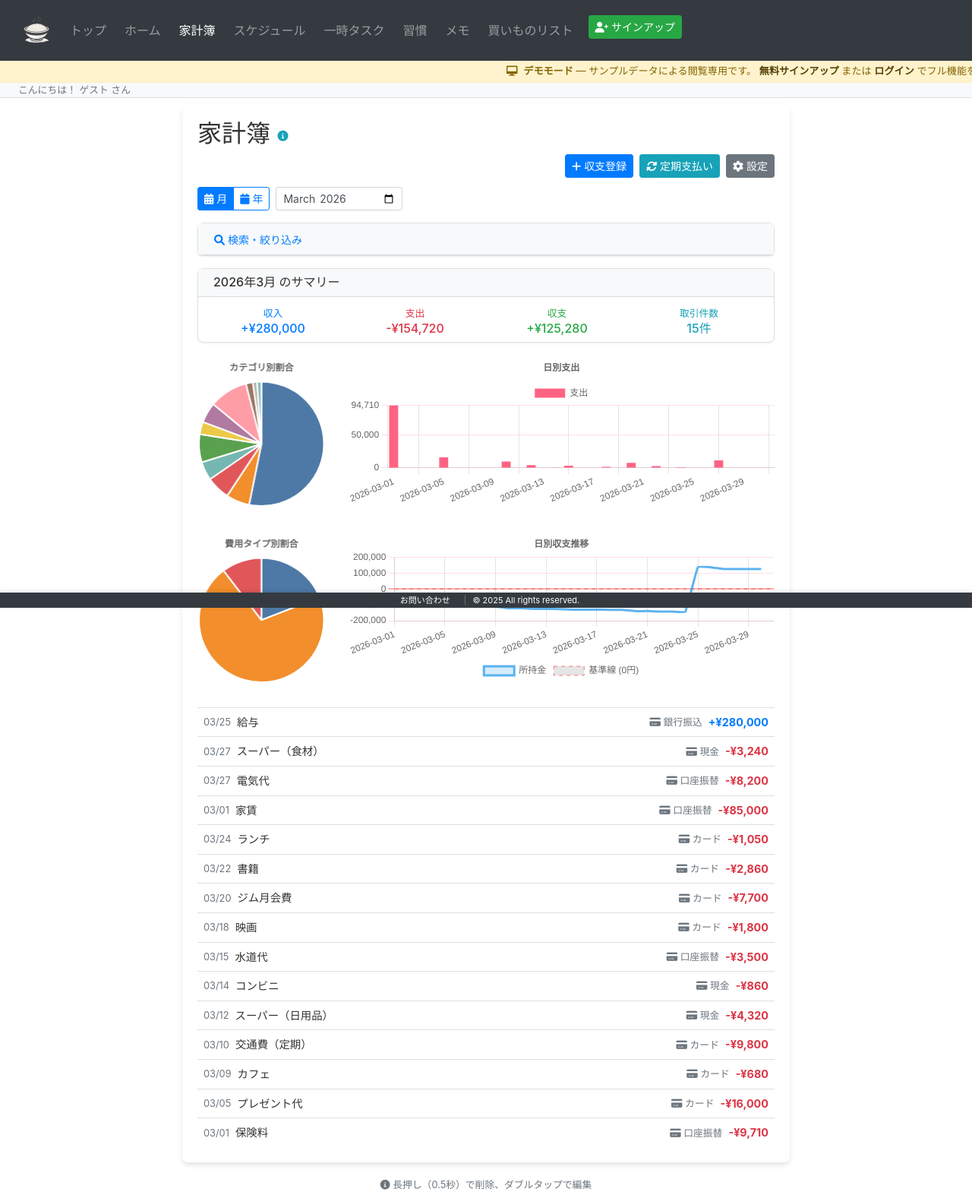
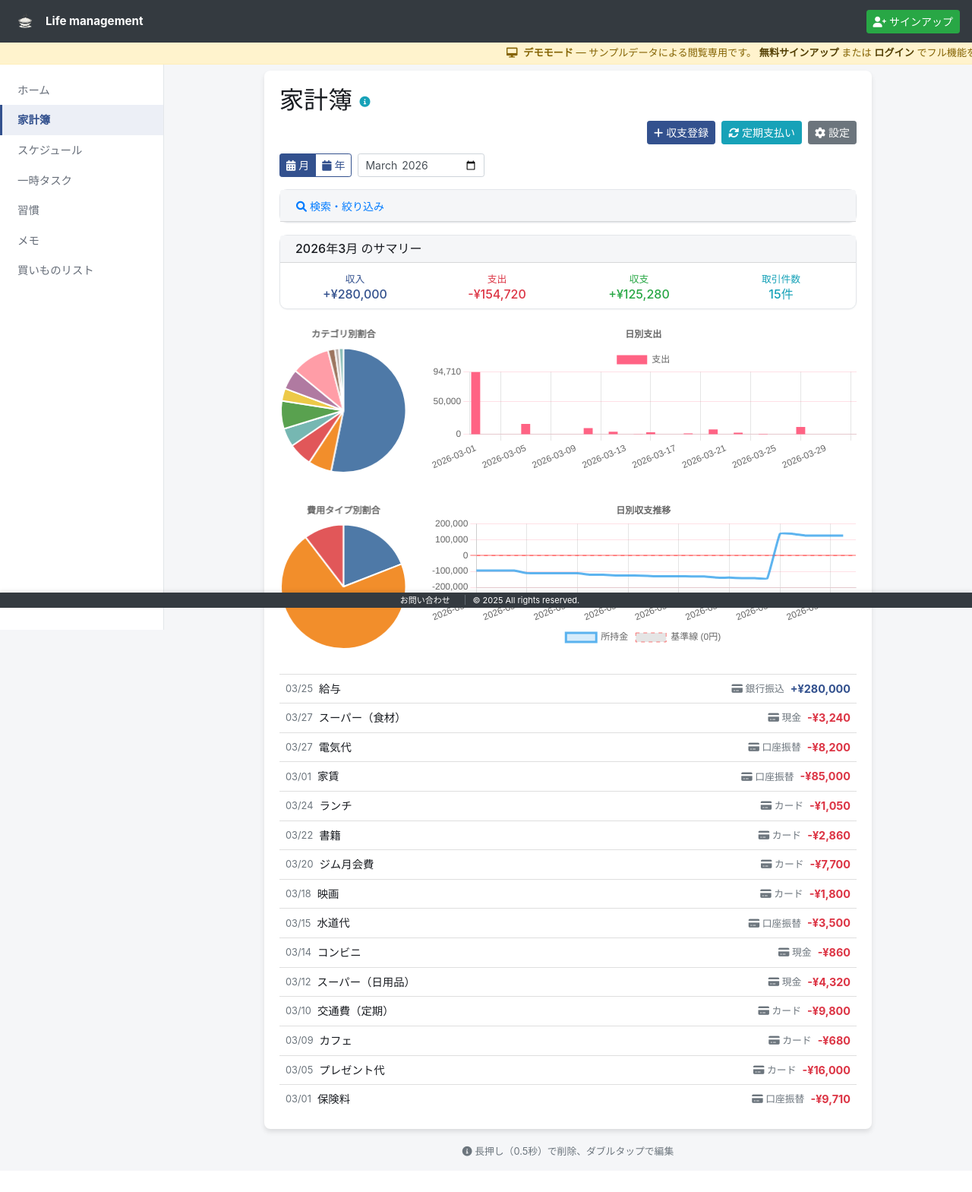
Before and after one commit to carbohydratepro/carbohydratepro-main, a Django app: page /demo/expenses/ in a window 1280 px wide. Shown: the whole page at 76% size. After the commit the page ends 1522 px from the top, so only its background shows below. Run offline with Django 3.2, Linux system fonts and the light colour scheme; parts of the project's set-up code (start-up, migrations or seed data) failed here and were passed over; some libraries are stand-ins or nearby versions.

Commit message:
UIを刷新（サイドバー+モバイルボトムタブのアプリシェルに変更）
- ナビゲーションをデスクトップは左サイドバー、モバイルは下部タブ
  （ホーム/家計簿/予定/習慣/その他）に変更。ヘッダー帯は従来の
  ダークカラーを維持し、ブランドとアカウントメニューのみ配置。
- デザイントークンを刷新（藍 #33518e アクセント・寒色ニュートラル・
  グレー背景）。Bootstrap の primary 系クラスもトークンに追従させた。
- ログイン済みの認証系画面（マイページ等）も同じシェルに統一。
  未ログインページは従来のトップナビを維持。
- デモモード対応（デモ用リンク切替・サインアップ導線）。
- 挨拶バーを廃止し、旧 _header.html を削除。
- Djangoテスト5件・E2E（E2E-RESP-002）を追加。

Co-Authored-By: Claude Fable 5 <noreply@anthropic.com>
Claude-Session: https://claude.ai/code/session_01MMFf5PjYk3sLrSjBP4vSxy

```diff
--- /dev/null
+++ b/app/templates/app/_bottomnav.html
@@ -0,0 +1,50 @@
+{# ボトムタブナビゲーション（モバイルのみ表示。デスクトップは _sidebar.html） #}
+{% with url_name=request.resolver_match.url_name %}
+<nav class="app-bottomnav" aria-label="ボトムナビゲーション">
+  <a class="bottomnav-item {% if url_name == 'dashboard' or url_name == 'demo_home' %}active{% endif %}"
+     href="{% if is_demo %}{% url 'demo_home' %}{% else %}{% url 'dashboard' %}{% endif %}">
+    <svg viewBox="0 0 24 24" aria-hidden="true"><path d="M3.5 10.5 12 4l8.5 6.5V20h-5.5v-5.5h-6V20H3.5z"/></svg>
+    ホーム
+  </a>
+  <a class="bottomnav-item {% if url_name == 'expense_list' or url_name == 'demo_expenses' %}active{% endif %}"
+     href="{% if is_demo %}{% url 'demo_expenses' %}{% else %}{% url 'expense_list' %}{% endif %}">
+    <svg viewBox="0 0 24 24" aria-hidden="true"><rect x="3" y="6" width="18" height="13" rx="2.5"/><path d="M3 10h18"/></svg>
+    家計簿
+  </a>
+  <a class="bottomnav-item {% if url_name == 'task_list' or url_name == 'demo_tasks' %}active{% endif %}"
+     href="{% if is_demo %}{% url 'demo_tasks' %}{% else %}{% url 'task_list' %}{% endif %}">
+    <svg viewBox="0 0 24 24" aria-hidden="true"><rect x="3.5" y="5" width="17" height="15.5" rx="2.5"/><path d="M3.5 9.5h17M8 3v4M16 3v4"/></svg>
+    予定
+  </a>
+  <a class="bottomnav-item {% if url_name == 'habit_dashboard' or url_name == 'demo_habits' %}active{% endif %}"
+     href="{% if is_demo %}{% url 'demo_habits' %}{% else %}{% url 'habit_dashboard' %}{% endif %}">
+    <svg viewBox="0 0 24 24" aria-hidden="true"><circle cx="12" cy="12" r="8.5"/><path d="m8.5 12.5 2.4 2.4 4.6-5.3"/></svg>
+    習慣
+  </a>
+  <div class="dropup d-flex">
+    <button type="button" class="bottomnav-item" data-toggle="dropdown"
+            aria-haspopup="true" aria-expanded="false" aria-label="その他のメニュー">
+      <svg viewBox="0 0 24 24" aria-hidden="true"><circle cx="5.5" cy="12" r="1.4"/><circle cx="12" cy="12" r="1.4"/><circle cx="18.5" cy="12" r="1.4"/></svg>
+      その他
+    </button>
+    <div class="dropdown-menu dropdown-menu-right">
+      {% if is_demo %}
+        <a class="dropdown-item" href="{% url 'demo_board' %}">一時タスク</a>
+        <a class="dropdown-item" href="{% url 'demo_memos' %}">メモ</a>
+        <a class="dropdown-item" href="{% url 'demo_shopping' %}">買いものリスト</a>
+        <div class="dropdown-divider"></div>
+        <a class="dropdown-item" href="{% url 'signup' %}">サインアップ</a>
+      {% else %}
+        <a class="dropdown-item" href="{% url 'temp_task_board' %}">一時タスク</a>
+        <a class="dropdown-item" href="{% url 'memo_list' %}">メモ</a>
+        <a class="dropdown-item" href="{% url 'shopping_list' %}">買いものリスト</a>
+        {% if user.is_superuser %}
+          <a class="dropdown-item" href="{% url 'manage_dashboard' %}">管理</a>
+        {% endif %}
+        <div class="dropdown-divider"></div>
+        <a class="dropdown-item" href="{% url 'contact' %}">お問い合わせ</a>
+      {% endif %}
+    </div>
+  </div>
+</nav>
+{% endwith %}
--- a/app/templates/app/_header.html
+++ /dev/null
@@ -1,84 +0,0 @@
-{% load static %}
-<!-- ナビバー -->
-<nav class="navbar navbar-expand-md navbar-dark bg-dark">
-    <div class="d-flex justify-content-center align-items-center">
-      <img src="{% static 'app/rice-icon-mono.png' %}" alt="Menu" style="width: 64px; height: 64px;">
-    </div>
-    <button class="navbar-toggler" type="button" data-toggle="collapse" data-target="#navbarSupportedContent" aria-controls="navbarSupportedContent" aria-expanded="false" aria-label="Toggle navigation">
-      <span class="navbar-toggler-icon"></span>
-    </button>
-
-    <div class="collapse navbar-collapse" id="navbarSupportedContent">
-      <ul class="navbar-nav mr-auto">
-        <li class="nav-item m-1">
-          <a class="nav-link" href="{% url 'top' %}">トップ</a>
-        </li>
-        {% if is_demo %}
-        <!-- デモモード用ナビ -->
-        <li class="nav-item m-1">
-          <a class="nav-link {% if request.resolver_match.url_name == 'demo_home' %}active{% endif %}"
-             href="{% url 'demo_home' %}">ホーム</a>
-        </li>
-        <li class="nav-item m-1">
-          <a class="nav-link {% if request.resolver_match.url_name == 'demo_expenses' %}active{% endif %}"
-             href="{% url 'demo_expenses' %}">家計簿</a>
-        </li>
-        <li class="nav-item m-1">
-          <a class="nav-link {% if request.resolver_match.url_name == 'demo_tasks' %}active{% endif %}"
-             href="{% url 'demo_tasks' %}">スケジュール</a>
-        </li>
-        <li class="nav-item m-1">
-          <a class="nav-link {% if request.resolver_match.url_name == 'demo_board' %}active{% endif %}"
-             href="{% url 'demo_board' %}">一時タスク</a>
-        </li>
-        <li class="nav-item m-1">
-          <a class="nav-link {% if request.resolver_match.url_name == 'demo_habits' %}active{% endif %}"
-             href="{% url 'demo_habits' %}">習慣</a>
-        </li>
-        <li class="nav-item m-1">
-          <a class="nav-link {% if request.resolver_match.url_name == 'demo_memos' %}active{% endif %}"
-             href="{% url 'demo_memos' %}">メモ</a>
-        </li>
-        <li class="nav-item m-1">
-          <a class="nav-link {% if request.resolver_match.url_name == 'demo_shopping' %}active{% endif %}"
-             href="{% url 'demo_shopping' %}">買いものリスト</a>
-        </li>
-        <li class="nav-item m-1">
-          <a href="{% url 'signup' %}" class="btn btn-success btn-sm ml-1 my-auto">
-            <i class="fas fa-user-plus"></i> サインアップ
-          </a>
-        </li>
-        {% elif user.is_authenticated %}
-        <!-- ログイン済みユーザー用ナビ -->
-        <li class="nav-item m-1">
-          <a class="nav-link" href="{% url 'dashboard' %}">ホーム</a>
-        </li>
-        <li class="nav-item m-1">
-          <a class="nav-link" href="{% url 'expense_list' %}">家計簿</a>
-        </li>
-        <li class="nav-item m-1">
-          <a class="nav-link" href="{% url 'task_list' %}">スケジュール</a>
-        </li>
-        <li class="nav-item m-1">
-          <a class="nav-link" href="{% url 'temp_task_board' %}">一時タスク</a>
-        </li>
-        <li class="nav-item m-1">
-          <a class="nav-link" href="{% url 'habit_dashboard' %}">習慣</a>
-        </li>
-        <li class="nav-item m-1">
-          <a class="nav-link" href="{% url 'memo_list' %}">メモ</a>
-        </li>
-        <li class="nav-item m-1">
-          <a class="nav-link" href="{% url 'shopping_list' %}">買いものリスト</a>
-        </li>
-        {% if user.is_superuser %}
-        <li class="nav-item m-1">
-          <a class="nav-link" href="{% url 'manage_dashboard' %}"><i class="fas fa-cogs"></i> 管理</a>
-        </li>
-        {% endif %}
-        {% endif %}
-      </ul>
-      {% include "registration/_account_menu.html" %}
-    </div>
-
-  </nav>
--- /dev/null
+++ b/app/templates/app/_sidebar.html
@@ -0,0 +1,28 @@
+{# サイドバーナビゲーション（デスクトップのみ表示。モバイルは _bottomnav.html） #}
+{% with url_name=request.resolver_match.url_name %}
+<aside class="app-sidebar" aria-label="サイドバー">
+  <nav aria-label="メイン">
+    {% if is_demo %}
+      <a class="side-link {% if url_name == 'demo_home' %}active{% endif %}" href="{% url 'demo_home' %}">ホーム</a>
+      <a class="side-link {% if url_name == 'demo_expenses' %}active{% endif %}" href="{% url 'demo_expenses' %}">家計簿</a>
+      <a class="side-link {% if url_name == 'demo_tasks' %}active{% endif %}" href="{% url 'demo_tasks' %}">スケジュール</a>
+      <a class="side-link {% if url_name == 'demo_board' %}active{% endif %}" href="{% url 'demo_board' %}">一時タスク</a>
+      <a class="side-link {% if url_name == 'demo_habits' %}active{% endif %}" href="{% url 'demo_habits' %}">習慣</a>
+      <a class="side-link {% if url_name == 'demo_memos' %}active{% endif %}" href="{% url 'demo_memos' %}">メモ</a>
+      <a class="side-link {% if url_name == 'demo_shopping' %}active{% endif %}" href="{% url 'demo_shopping' %}">買いものリスト</a>
+    {% else %}
+      <a class="side-link {% if url_name == 'dashboard' %}active{% endif %}" href="{% url 'dashboard' %}">ホーム</a>
+      <a class="side-link {% if url_name == 'expense_list' %}active{% endif %}" href="{% url 'expense_list' %}">家計簿</a>
+      <a class="side-link {% if url_name == 'task_list' %}active{% endif %}" href="{% url 'task_list' %}">スケジュール</a>
+      <a class="side-link {% if url_name == 'temp_task_board' %}active{% endif %}" href="{% url 'temp_task_board' %}">一時タスク</a>
+      <a class="side-link {% if url_name == 'habit_dashboard' %}active{% endif %}" href="{% url 'habit_dashboard' %}">習慣</a>
+      <a class="side-link {% if url_name == 'memo_list' %}active{% endif %}" href="{% url 'memo_list' %}">メモ</a>
+      <a class="side-link {% if url_name == 'shopping_list' %}active{% endif %}" href="{% url 'shopping_list' %}">買いものリスト</a>
+      {% if user.is_superuser %}
+        <div class="side-divider"></div>
+        <a class="side-link {% if url_name == 'manage_dashboard' %}active{% endif %}" href="{% url 'manage_dashboard' %}">管理</a>
+      {% endif %}
+    {% endif %}
+  </nav>
+</aside>
+{% endwith %}
--- /dev/null
+++ b/app/templates/app/_topbar.html
@@ -0,0 +1,17 @@
+{% load static %}
+<!-- トップバー（全画面幅・白基調） -->
+<header class="app-topbar">
+  <a class="topbar-brand" href="{% if is_demo %}{% url 'demo_home' %}{% else %}{% url 'dashboard' %}{% endif %}">
+    <img src="{% static 'app/rice-icon-mono.png' %}" alt="">
+    <span>Life management</span>
+  </a>
+  <div class="topbar-right">
+    {% if is_demo %}
+      <a href="{% url 'signup' %}" class="btn btn-success btn-sm">
+        <i class="fas fa-user-plus"></i> サインアップ
+      </a>
+    {% else %}
+      {% include "registration/_account_menu.html" %}
+    {% endif %}
+  </div>
+</header>
--- a/app/templates/app/base.html
+++ b/app/templates/app/base.html
@@ -55,10 +55,9 @@
     <script src="{% static 'app/app.js' %}"></script>
 
   </head>
-  <body>
-    <!-- ナビバー -->
-
-    {% include "app/_header.html" %}
+  <body class="has-bottomnav">
+    <!-- トップバー -->
+    {% include "app/_topbar.html" %}
 
     {% if is_demo %}
     <!-- デモバナー -->
@@ -97,15 +96,6 @@
     </script>
     {% endif %}
 
-    <!-- コンテンツ -->
-    <div class="pl-4 small page-greeting">
-        {% if not user.is_authenticated %}
-          こんにちは！ ゲスト さん
-        {% else %}
-          こんにちは！ {{ user.username }} さん
-        {% endif %}
-    </div>
-
     <!-- 成功/エラーダイアログ -->
     {% if messages %}
     <div id="messageDialog" class="message-dialog-overlay">
@@ -133,7 +123,16 @@
     </div>
     {% endif %}
 
-    {% block content %}{% endblock %}
+    <!-- コンテンツ（サイドバー + メイン） -->
+    <div class="app-shell">
+      {% include "app/_sidebar.html" %}
+      <main class="app-main">
+        {% block content %}{% endblock %}
+      </main>
+    </div>
+
+    <!-- ボトムタブ（モバイル） -->
+    {% include "app/_bottomnav.html" %}
 
     {% if is_demo %}
     <!-- ============================================================
--- a/static/app/styles.css
+++ b/static/app/styles.css
@@ -4,16 +4,18 @@
    var(--xxx) を参照すること。
    ========================================================================== */
 :root {
-    /* アクセント（Bootstrap primary と同一。変更時はここだけ変える） */
-    --color-primary: #007bff;
-    --color-primary-dark: #0069d9;
+    /* アクセント（藍。Bootstrap primary もこの色に上書きする） */
+    --color-primary: #33518e;
+    --color-primary-dark: #2a4376;
+    --color-primary-soft: #eceff6;
 
-    /* テキスト・サーフェス */
-    --color-text: #333333;
-    --color-text-muted: #6c757d;
+    /* テキスト・サーフェス（寒色系ニュートラル） */
+    --color-text: #191c21;
+    --color-text-muted: #676e79;
+    --color-bg: #f5f6f8;
     --color-surface: #ffffff;
-    --color-surface-alt: #f8f9fa;
-    --color-border: #dee2e6;
+    --color-surface-alt: #f5f6f8;
+    --color-border: #e3e6ea;
 
     /* セマンティックカラー（Bootstrap準拠） */
     --color-success: #28a745;
@@ -22,9 +24,16 @@
     --color-info: #17a2b8;
 
     /* 形状 */
-    --radius: 8px;
-    --shadow-sm: 0 1px 3px rgba(0, 0, 0, 0.08);
-    --shadow: 0 4px 6px rgba(0, 0, 0, 0.1);
+    --radius: 10px;
+    --shadow-sm: 0 1px 2px rgba(20, 24, 33, 0.05);
+    --shadow: 0 4px 6px rgba(20, 24, 33, 0.08);
+
+    /* レイアウト */
+    --topbar-height: 56px;
+    --sidebar-width: 216px;
+    --bottomnav-height: 62px;
+    /* ヘッダー帯は従来のダークカラーを維持する */
+    --color-topbar: #343a40;
 }
 
 .m-5 {
@@ -33,8 +42,243 @@
 
 html, body {
     height: 100%;
+    background-color: var(--color-bg);
+    color: var(--color-text);
+}
+
+/* ==========================================================================
+   アクセントカラーの Bootstrap 上書き
+   （--color-primary を変えたらここも自動で追従する）
+   ========================================================================== */
+a {
+    color: var(--color-primary);
+}
+
+a:hover {
+    color: var(--color-primary-dark);
+}
+
+.btn-primary {
+    background-color: var(--color-primary);
+    border-color: var(--color-primary);
+}
+
+.btn-primary:hover,
+.btn-primary:focus,
+.btn-primary:active,
+.btn-primary:not(:disabled):not(.disabled):active {
+    background-color: var(--color-primary-dark);
+    border-color: var(--color-primary-dark);
+}
+
+.btn-outline-primary {
+    color: var(--color-primary);
+    border-color: var(--color-primary);
+}
+
+.btn-outline-primary:hover,
+.btn-outline-primary:not(:disabled):not(.disabled):active {
+    background-color: var(--color-primary);
+    border-color: var(--color-primary);
+    color: #fff;
+}
+
+.text-primary {
+    color: var(--color-primary) !important;
+}
+
+.bg-primary,
+.badge-primary {
+    background-color: var(--color-primary) !important;
+}
+
+/* ==========================================================================
+   アプリシェル（トップバー / サイドバー / ボトムタブ）
+   ========================================================================== */
+
+/* トップバー（帯は従来のダークカラー） */
+.app-topbar {
+    position: sticky;
+    top: 0;
+    z-index: 1030;
+    height: var(--topbar-height);
+    background-color: var(--color-topbar);
+    display: flex;
+    align-items: center;
+    gap: 8px;
+    padding: 0 16px;
+}
+
+.app-topbar .topbar-brand {
+    display: flex;
+    align-items: center;
+    gap: 10px;
+    font-weight: 700;
+    font-size: 0.95rem;
+    color: #ffffff;
+    text-decoration: none;
+}
+
+.app-topbar .topbar-brand:hover {
+    color: #ffffff;
+    text-decoration: none;
+}
+
+.app-topbar .topbar-brand img {
+    width: 34px;
+    height: 34px;
+}
+
+.app-topbar .topbar-right {
+    margin-left: auto;
+    display: flex;
+    align-items: center;
+}
+
+.app-topbar .navbar-nav {
+    flex-direction: row;
+    list-style: none;
+    margin: 0;
+    padding: 0;
+}
+
+/* シェル本体 */
+.app-shell {
+    display: flex;
+    align-items: stretch;
+    min-height: calc(100vh - var(--topbar-height));
+}
+
+.app-main {
+    flex: 1;
+    min-width: 0;
+}
+
+/* サイドバー（デスクトップのみ） */
+.app-sidebar {
+    width: var(--sidebar-width);
+    flex: none;
     background-color: var(--color-surface);
+    border-right: 1px solid var(--color-border);
+    padding: 14px 0;
+    position: sticky;
+    top: var(--topbar-height);
+    align-self: flex-start;
+    height: calc(100vh - var(--topbar-height));
+    overflow-y: auto;
+    display: flex;
+    flex-direction: column;
+}
+
+.app-sidebar .side-link {
+    display: block;
+    padding: 9px 20px;
+    font-size: 0.9rem;
+    color: var(--color-text-muted);
+    border-left: 3px solid transparent;
+    text-decoration: none;
+}
+
+.app-sidebar .side-link:hover {
     color: var(--color-text);
+    background-color: var(--color-surface-alt);
+    text-decoration: none;
+}
+
+.app-sidebar .side-link:focus-visible {
+    outline: 2px solid var(--color-primary);
+    outline-offset: -2px;
+}
+
+.app-sidebar .side-link.active {
+    color: var(--color-primary);
+    font-weight: 700;
+    border-left-color: var(--color-primary);
+    background-color: var(--color-primary-soft);
+}
+
+.app-sidebar .side-divider {
+    border-top: 1px solid var(--color-border);
+    margin: 10px 20px;
+}
+
+@media (max-width: 767.98px) {
+    .app-sidebar {
+        display: none;
+    }
+}
+
+/* ボトムタブ（モバイルのみ） */
+.app-bottomnav {
+    display: none;
+}
+
+@media (max-width: 767.98px) {
+    .app-bottomnav {
+        display: grid;
+        grid-template-columns: repeat(5, 1fr);
+        position: fixed;
+        left: 0;
+        right: 0;
+        bottom: 0;
+        z-index: 1030;
+        background-color: var(--color-surface);
+        border-top: 1px solid var(--color-border);
+        padding: 4px 4px calc(4px + env(safe-area-inset-bottom));
+    }
+
+    body.has-bottomnav {
+        padding-bottom: calc(var(--bottomnav-height) + 24px);
+    }
+
+    /* ボトムタブとフッターは同居できないためモバイルでは隠す */
+    body.has-bottomnav .site-footer {
+        display: none;
+    }
+}
+
+.app-bottomnav .bottomnav-item {
+    display: flex;
+    flex-direction: column;
+    align-items: center;
+    gap: 2px;
+    font-size: 10px;
+    color: var(--color-text-muted);
+    padding: 4px 0 2px;
+    text-decoration: none;
+    background: transparent;
+    border: 0;
+    width: 100%;
+}
+
+.app-bottomnav .bottomnav-item:hover {
+    text-decoration: none;
+    color: var(--color-text);
+}
+
+.app-bottomnav .bottomnav-item:focus-visible {
+    outline: 2px solid var(--color-primary);
+    outline-offset: -2px;
+}
+
+.app-bottomnav .bottomnav-item.active {
+    color: var(--color-primary);
+    font-weight: 700;
+}
+
+.app-bottomnav .bottomnav-item svg {
+    width: 22px;
+    height: 22px;
+    stroke: currentColor;
+    fill: none;
+    stroke-width: 1.7;
+    stroke-linecap: round;
+    stroke-linejoin: round;
+}
+
+/* その他メニュー（ドロップアップ） */
+.app-bottomnav .dropup .dropdown-menu {
+    margin-bottom: 8px;
 }
 
 /* ==========================================================================
```
Also changed, not shown: auth_app/templates/registration/base.html (+17 -11 lines), docs/e2e/release-test-spec.md (+10 -0 lines), e2e/fixtures/auth.ts (+1 -1 lines), e2e/tests/responsive.spec.ts (+22 -0 lines), project/tests/test_layout.py (added, +64 -0 lines).
